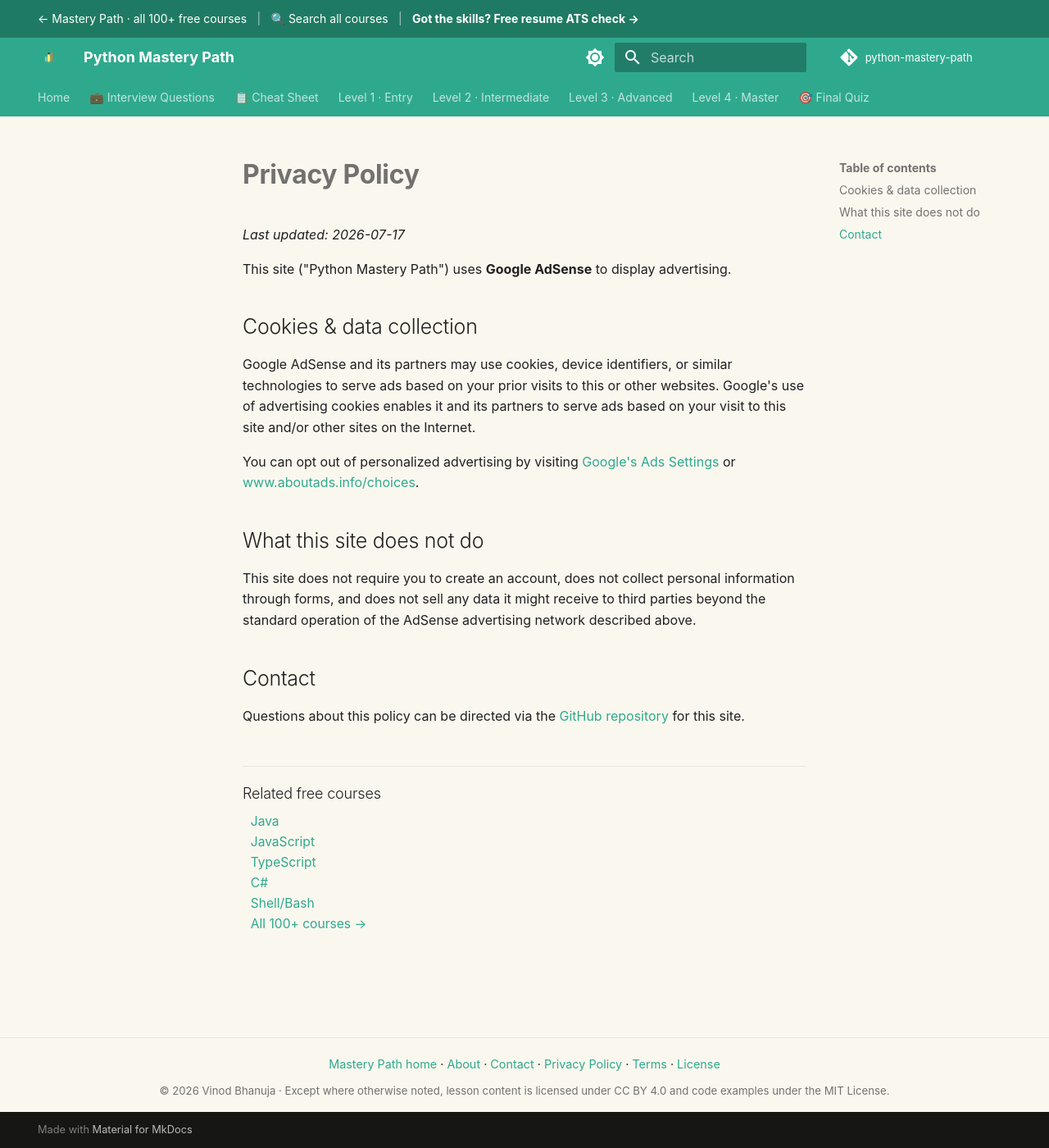
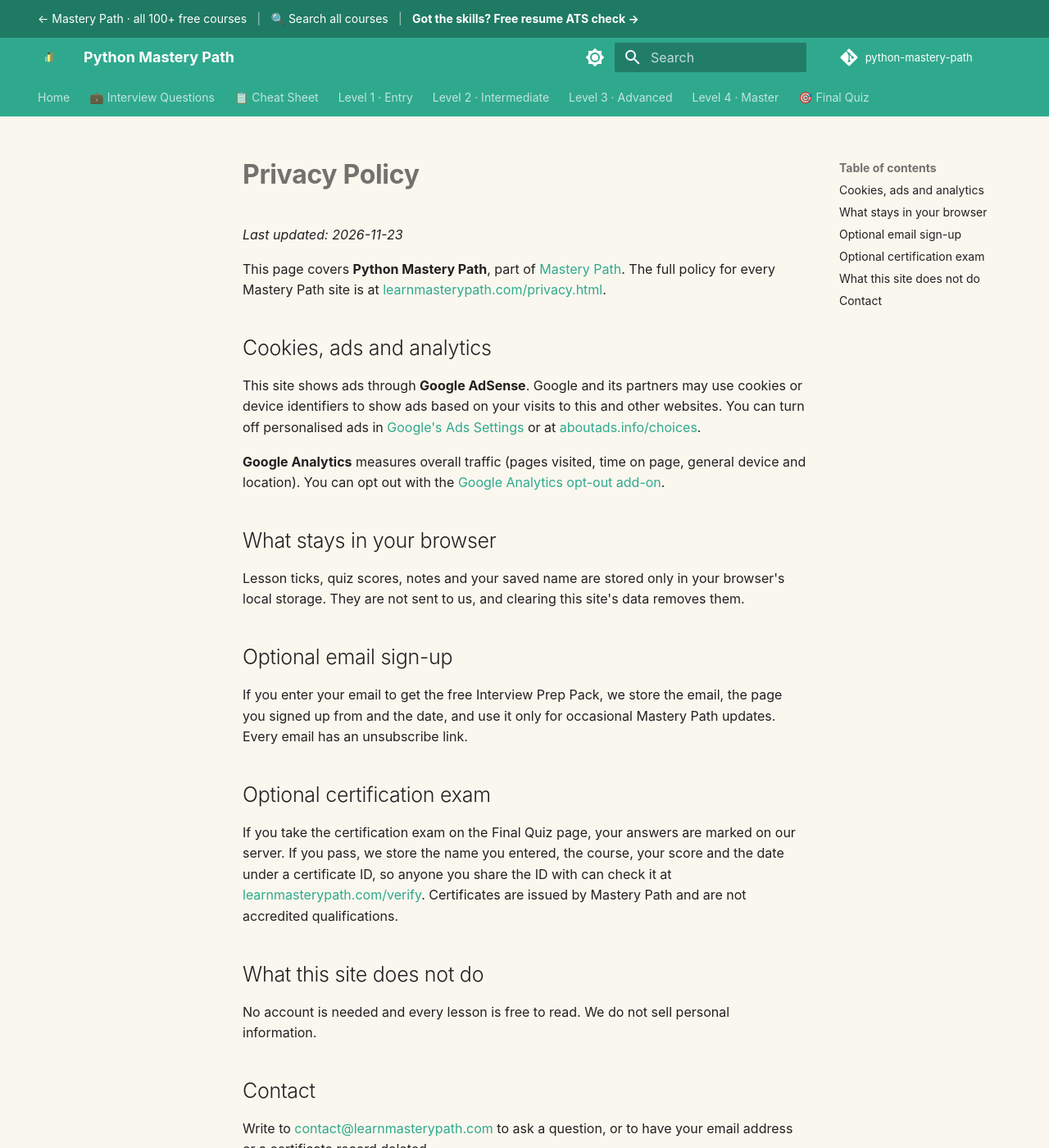
Before and after one commit to SIGILIPELLI/python-mastery-path, an MkDocs documentation site: the page built from docs/privacy.md, in a window 1280 px wide and 1400 px high. Shown: the whole window at 82% size. Built offline with MkDocs 1.6.1 and Material for MkDocs 9.7.7, drawn with Linux system fonts in a browser that asks for light colours; comment, search, counter and statistics services are not loaded.

Commit message:
Update privacy page: progress stays in the browser, optional email sign-up and certification exam, link to the full policy
Co-Authored-By: Claude Opus 5.5 <noreply@anthropic.com>

```diff
--- a/docs/privacy.md
+++ b/docs/privacy.md
@@ -1,33 +1,35 @@
 ---
-description: "Privacy policy for the free Python Mastery Path: how Google Analytics and AdSense cookies are used, what is not collected, and how to opt out."
+description: "Privacy policy for the free Python Mastery Path: cookies for ads and analytics, what stays in your browser, and the optional email sign-up and certification exam."
 ---
 
 # Privacy Policy
 
-_Last updated: 2026-07-17_
+_Last updated: 2026-11-23_
 
-This site ("Python Mastery Path") uses **Google AdSense** to display advertising.
+This page covers **Python Mastery Path**, part of [Mastery Path](https://learnmasterypath.com/). The full policy for every Mastery Path site is at [learnmasterypath.com/privacy.html](https://learnmasterypath.com/privacy.html).
 
-## Cookies & data collection
+## Cookies, ads and analytics
 
-Google AdSense and its partners may use cookies, device identifiers, or similar
-technologies to serve ads based on your prior visits to this or other websites.
-Google's use of advertising cookies enables it and its partners to serve ads
-based on your visit to this site and/or other sites on the Internet.
+This site shows ads through **Google AdSense**. Google and its partners may use cookies or device identifiers to show ads based on your visits to this and other websites. You can turn off personalised ads in [Google's Ads Settings](https://adssettings.google.com/) or at [aboutads.info/choices](https://www.aboutads.info/choices/).
 
-You can opt out of personalized advertising by visiting
-[Google's Ads Settings](https://adssettings.google.com/) or
-[www.aboutads.info/choices](https://www.aboutads.info/choices/).
+**Google Analytics** measures overall traffic (pages visited, time on page, general device and location). You can opt out with the [Google Analytics opt-out add-on](https://tools.google.com/dlpage/gaoptout).
+
+## What stays in your browser
+
+Lesson ticks, quiz scores, notes and your saved name are stored only in your browser's local storage. They are not sent to us, and clearing this site's data removes them.
+
+## Optional email sign-up
+
+If you enter your email to get the free Interview Prep Pack, we store the email, the page you signed up from and the date, and use it only for occasional Mastery Path updates. Every email has an unsubscribe link.
+
+## Optional certification exam
+
+If you take the certification exam on the Final Quiz page, your answers are marked on our server. If you pass, we store the name you entered, the course, your score and the date under a certificate ID, so anyone you share the ID with can check it at [learnmasterypath.com/verify](https://learnmasterypath.com/verify/). Certificates are issued by Mastery Path and are not accredited qualifications.
 
 ## What this site does not do
 
-This site does not require you to create an account, does not collect personal
-information through forms, and does not sell any data it might receive to third
-parties beyond the standard operation of the AdSense advertising network
-described above.
+No account is needed and every lesson is free to read. We do not sell personal information.
 
 ## Contact
 
-Questions about this policy can be directed via the
-[GitHub repository](https://github.com/SIGILIPELLI/python-mastery-path) for this
-site.
+Write to [contact@learnmasterypath.com](mailto:contact@learnmasterypath.com) to ask a question, or to have your email address or a certificate record deleted.
```
Also changed, not shown: mcp-mastery-path/docs/privacy.md (+20 -18 lines), vector-databases-mastery-path/docs/privacy.md (+20 -18 lines).
